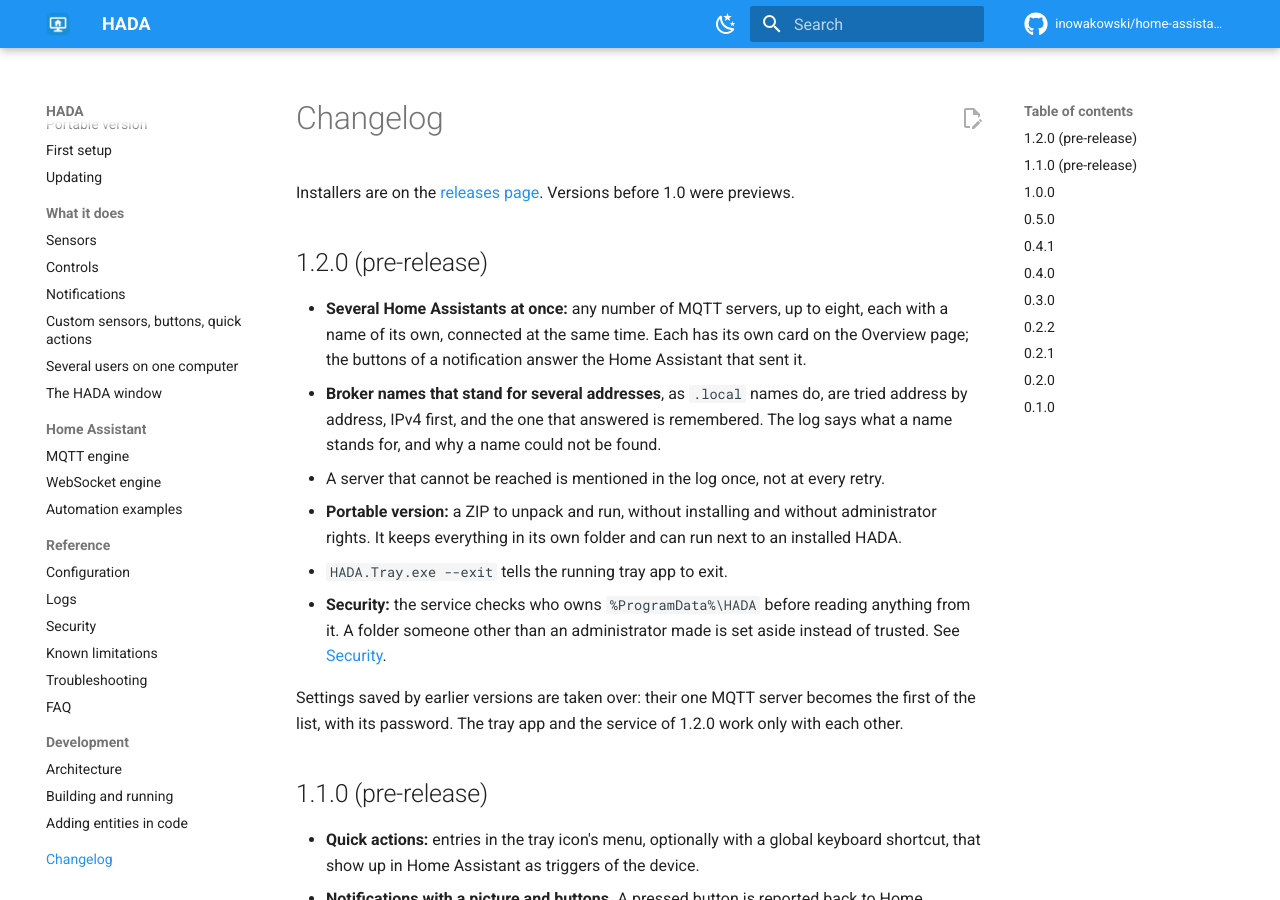
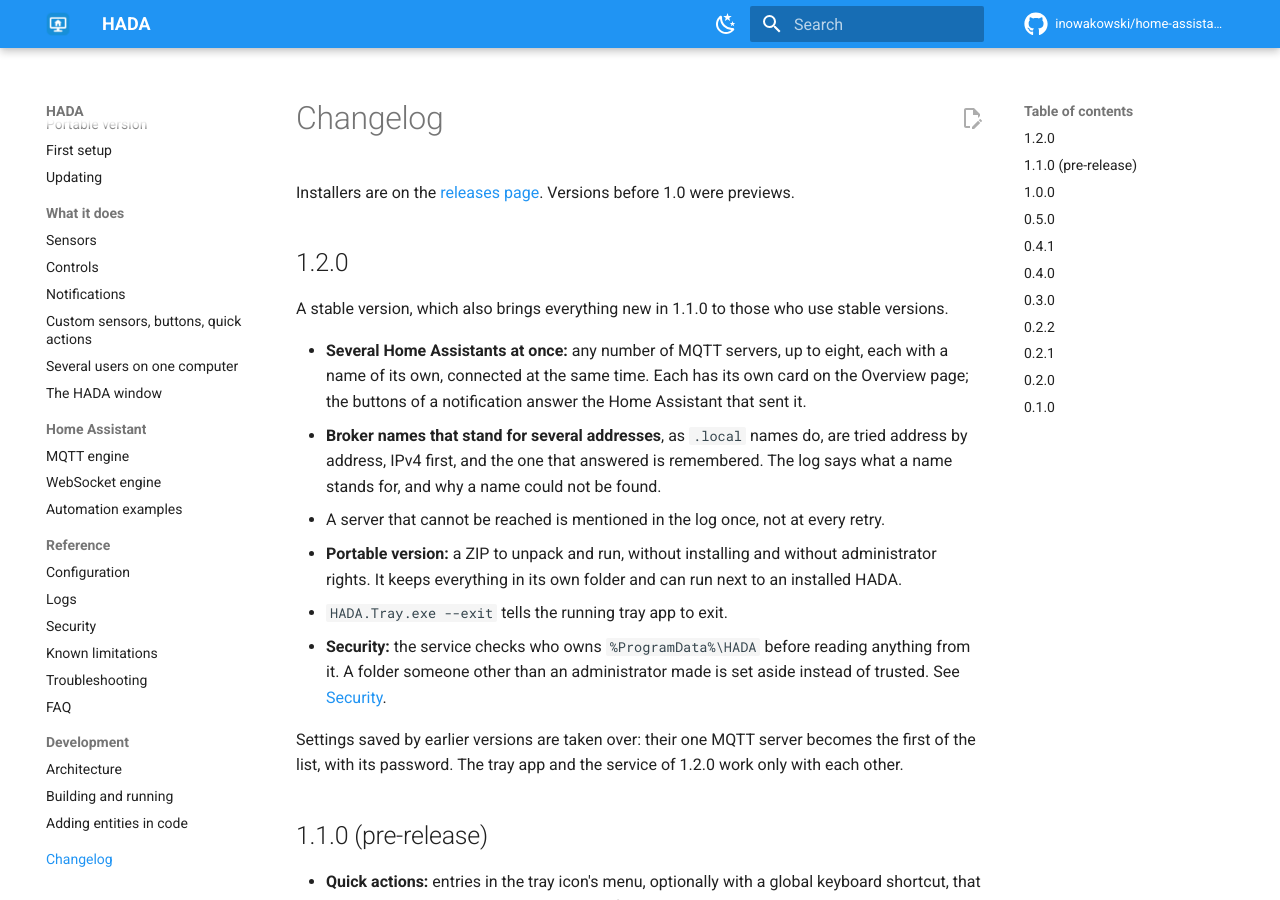
Before and after one commit to inowakowski/home-assistant-desktop-app, an MkDocs documentation site: the page built from docs/changelog.md, in a window 1280 px wide and 900 px high. Built offline with MkDocs 1.6.1 and Material for MkDocs 9.7.7, drawn with Linux system fonts in a browser that asks for light colours; comment, search, counter and statistics services are not loaded.

Commit message:
Docs: 1.2.0 is a stable version
Co-Authored-By: Claude Opus 5.5 <noreply@anthropic.com>

```diff
--- a/docs/changelog.md
+++ b/docs/changelog.md
@@ -2,7 +2,9 @@
 
 Installers are on the [releases page](https://github.com/inowakowski/home-assistant-desktop-app/releases). Versions before 1.0 were previews.
 
-## 1.2.0 (pre-release)
+## 1.2.0
+
+A stable version, which also brings everything new in 1.1.0 to those who use stable versions.
 
 - **Several Home Assistants at once:** any number of MQTT servers, up to eight, each with a name of its own, connected at the same time. Each has its own card on the Overview page; the buttons of a notification answer the Home Assistant that sent it.
 - **Broker names that stand for several addresses**, as `.local` names do, are tried address by address, IPv4 first, and the one that answered is remembered. The log says what a name stands for, and why a name could not be found.
--- a/docs/features/custom-entities.md
+++ b/docs/features/custom-entities.md
@@ -26,7 +26,7 @@ Keys are joined by `+`: any of `Ctrl`, `Alt`, `Shift` and `Win`, then at most on
 
 ## Quick actions
 
-*New in 1.1.0, a pre-release.*
+*New in 1.1.0.*
 
 A quick action goes the other way: it lets you start something in Home Assistant from the computer. Add one with the type **Quick action** and give it a name; a keyboard shortcut is optional, and must include `Ctrl`, `Alt` or `Win`.
 
--- a/docs/features/notifications.md
+++ b/docs/features/notifications.md
@@ -12,7 +12,7 @@ data:
 
 ## Title, picture and buttons
 
-*Pictures and buttons are new in 1.1.0, a pre-release; 1.0.0 shows the title and the message.*
+*Pictures and buttons are new in 1.1.0; 1.0.0 shows the title and the message.*
 
 For more than a plain text, publish JSON to the entity's topic instead:
 
--- a/docs/getting-started/portable.md
+++ b/docs/getting-started/portable.md
@@ -1,6 +1,6 @@
 # Portable version
 
-*New in 1.2.0, a pre-release.*
+*New in 1.2.0.*
 
 HADA without installing it: unpack a folder and run it. No administrator rights, nothing registered with Windows, and everything it writes stays in that folder. Good for trying HADA out, for a computer where you may not install software, or for carrying it along.
 
--- a/docs/home-assistant/mqtt.md
+++ b/docs/home-assistant/mqtt.md
@@ -21,7 +21,7 @@ If the service stops or loses its connection, all of the device's entities turn
 
 ## Several Home Assistants at once
 
-*New in 1.2.0, a pre-release.*
+*New in 1.2.0.*
 
 A computer can report to more than one Home Assistant at the same time: one at home, one at the office and one in a holiday flat, say, each with automations of its own. Every Home Assistant is one MQTT server on the **Connections** page:
 
--- a/docs/window.md
+++ b/docs/window.md
@@ -29,7 +29,7 @@ Right-click the HADA icon in the notification area:
 
 ## The dashboard window
 
-*New in 1.1.0, a pre-release.*
+*New in 1.1.0.*
 
 Enter an address on the **Settings** page, under **Home Assistant dashboard**, for example `http://homeassistant.local:8123/lovelace/desk`. The tray icon's menu then offers **Home Assistant dashboard**: a small window near the notification area showing that address.
 
```
